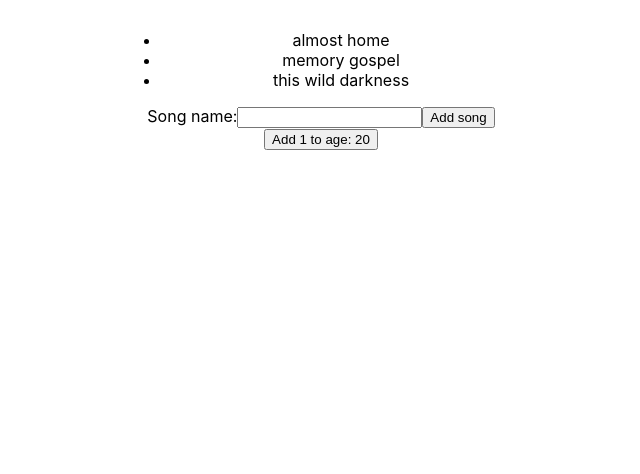
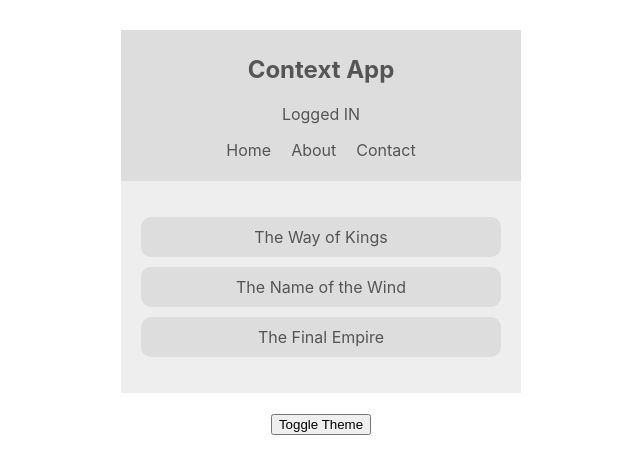
Before and after one commit to seangay/react-tutorial-context-hooks, a React (Create React App) app: page / in a window 1280 px wide. Shown: the top 474 px of the page, without its empty margins (319-959 px from the left). Built offline with nearby package versions, Linux system fonts and the light colour scheme.

Commit message:
Completed #13 - useContext hook
- Switched old App.tsx back
- Switched BookList over to functional component and implemented useContext hook to draw on shared state
- Added initial state to ThemeContext to ensure type safety and correct spread operations in BookList

```diff
--- a/src/App.tsx
+++ b/src/App.tsx
@@ -1,10 +1,20 @@
 import React from 'react';
-import {SongList} from "./components/SongList";
+import {Navbar} from "./components/Navbar";
+import {BookList} from "./components/BookList";
+import {ThemeContextProvider} from "./contexts/ThemeContext";
+import {ThemeToggle} from "./components/ThemeToggle";
+import {AuthContextProvider} from "./contexts/AuthContext";
 
 const App: React.FC = () => {
   return (
     <div className="App">
-      <SongList />
+      <ThemeContextProvider>
+        <AuthContextProvider>
+          <Navbar/>
+          <BookList/>
+          <ThemeToggle/>
+        </AuthContextProvider>
+      </ThemeContextProvider>
     </div>
   );
 };
--- a/src/components/BookList.tsx
+++ b/src/components/BookList.tsx
@@ -1,19 +1,8 @@
-import * as React from 'react';
+import React, {useContext} from 'react';
 import {ThemeContext} from "../contexts/ThemeContext";
 
-type Props = {
-
-};
-type State = {
-
-};
-
-export class BookList extends React.Component<Props, State> {
-  // noinspection JSUnusedGlobalSymbols
-  static contextType = ThemeContext;
-
-  render() {
-    const {isLightTheme, light, dark} = this.context;
+export const BookList = () => {
+  const {isLightTheme, dark, light} = useContext(ThemeContext);
   const theme = isLightTheme ? light : dark;
 
   return (
@@ -26,4 +15,3 @@
     </div>
   );
 };
-}
--- a/src/contexts/ThemeContext.tsx
+++ b/src/contexts/ThemeContext.tsx
@@ -1,17 +1,15 @@
 import React, {createContext} from "react";
-
-export const ThemeContext = createContext({});
 
 type Props = {};
 
 type State = {
-  isLightTheme: boolean
-  light: any
-  dark: any
+  isLightTheme: boolean;
+  light: any;
+  dark: any;
+  toggleTheme?: () => void;
 };
 
-export class ThemeContextProvider extends React.Component<Props, State> {
-  state: Readonly<State> = {
+const initialState: State = {
   isLightTheme: true,
   light: {
     syntax: "#555",
@@ -24,6 +22,11 @@
     bg: "#555"
   }
 };
+
+export const ThemeContext = createContext<State>(initialState);
+
+export class ThemeContextProvider extends React.Component<Props, State> {
+  state: Readonly<State> = initialState;
 
   toggleTheme = () => {
     this.setState({
```
Lines whose indentation alone changed are shown as unchanged.
